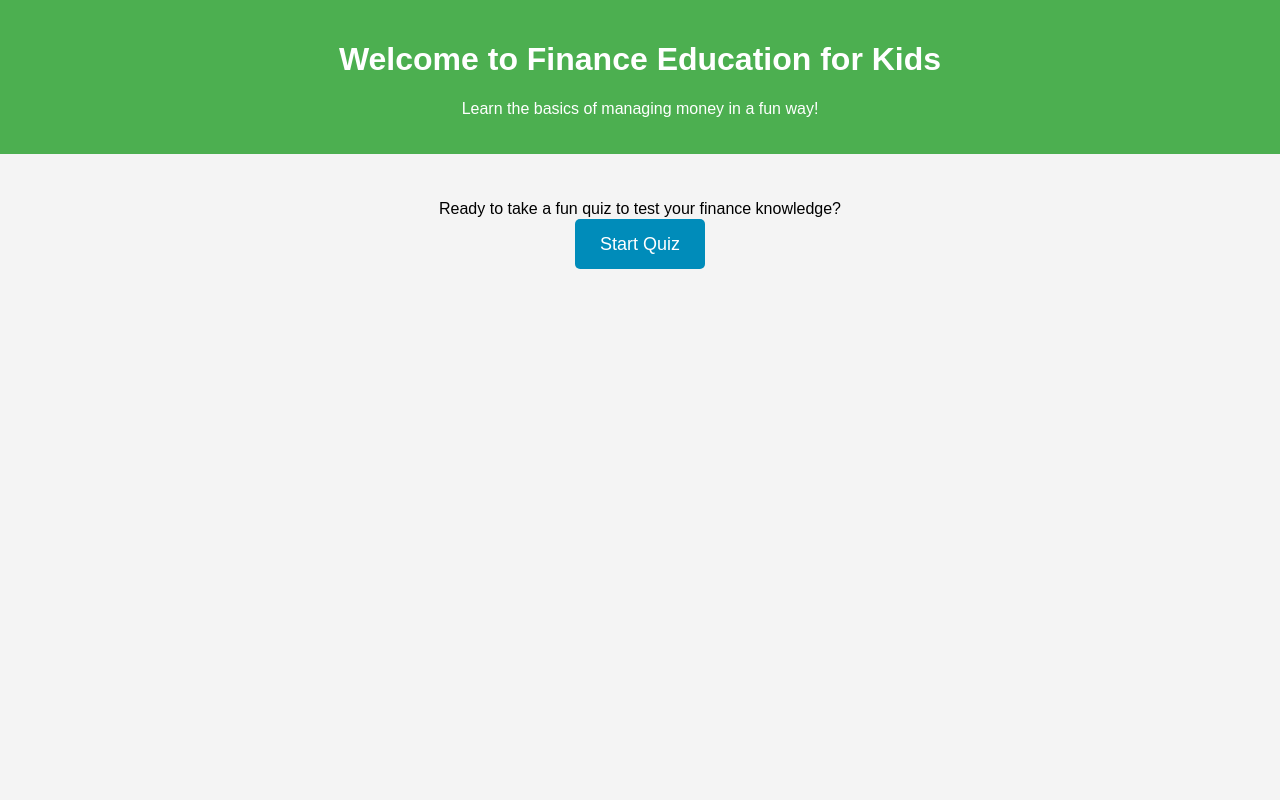
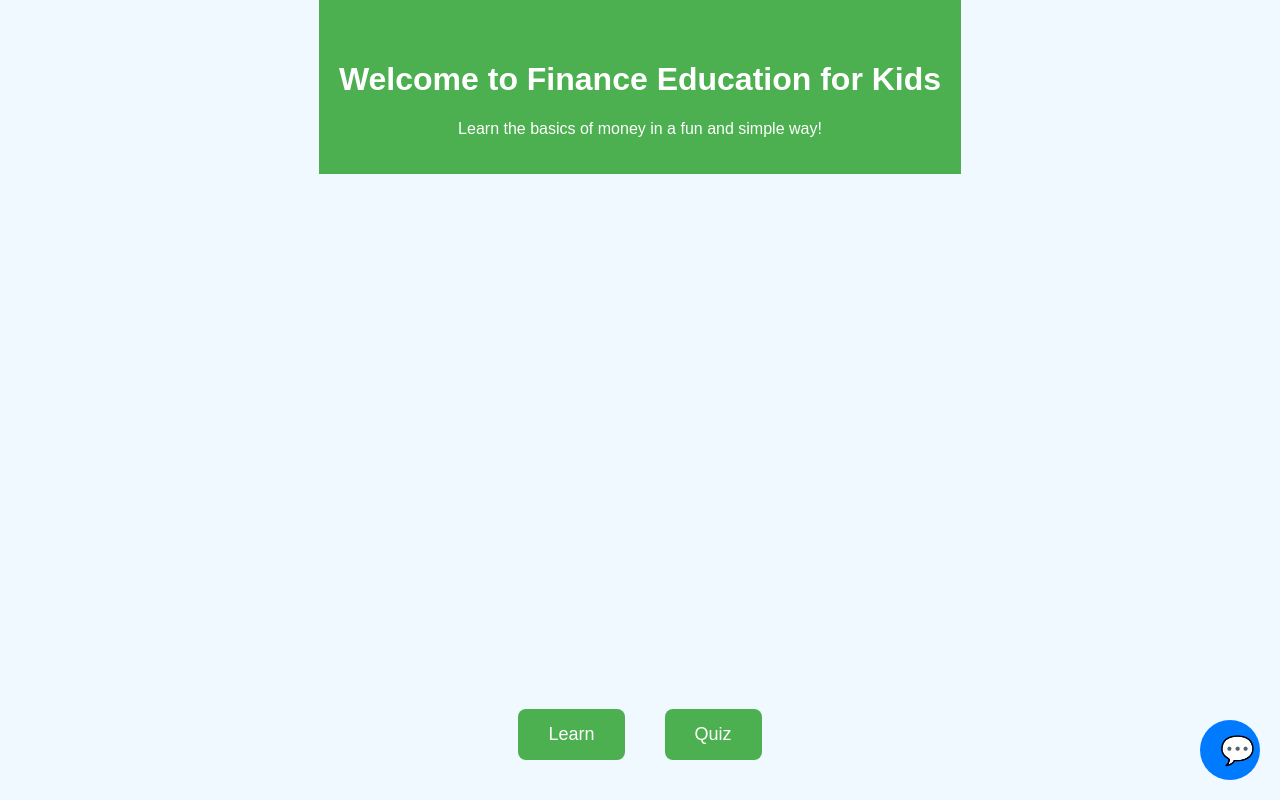
Before and after one commit to Code4Bharat-2025/team2, a Flask app: page / in a window 1280 px wide. Run offline with Flask 3, Linux system fonts and the light colour scheme.

Commit message:
update app

```diff
--- a/app.py
+++ b/app.py
@@ -2,30 +2,73 @@
 
 app = Flask(__name__)
 
-# Home route
+# Define quiz questions and correct answers
+questions = {
+    'q1': {
+        'question': "What is money?",
+        'options': {
+            'a': "Paper used for transactions",
+            'b': "Just numbers on a screen",
+            'c': "Something you find in a bank"
+        },
+        'answer': 'a'
+    },
+    'q2': {
+        'question': "What is a budget?",
+        'options': {
+            'a': "A way to save money",
+            'b': "A plan for spending money",
+            'c': "A type of investment"
+        },
+        'answer': 'b'
+    },
+    'q3': {
+        'question': "What is savings?",
+        'options': {
+            'a': "Money you spend on things you like",
+            'b': "Money that is borrowed",
+            'c': "Money put aside for future use"
+        },
+        'answer': 'c'
+    }
+}
+
+
 @app.route('/')
 def home():
     return render_template('home.html')
 
-# Quiz route
+
+@app.route('/learn')
+def learn():
+    return render_template('learn.html')
+
+
 @app.route('/quiz', methods=['GET', 'POST'])
 def quiz():
     if request.method == 'POST':
+        user_answers = {q: request.form.get(q) for q in questions}
+        results = {}
         score = 0
-        answers = {
-            'q1': 'a',  # Correct answer for question 1
-            'q2': 'b',  # Correct answer for question 2
-            'q3': 'c'   # Correct answer for question 3
-        }
 
-        for question, correct_answer in answers.items():
-            user_answer = request.form.get(question)
-            if user_answer == correct_answer:
+        for q_id, q_data in questions.items():
+            correct = q_data['answer']
+            user = user_answers.get(q_id)
+            is_correct = (user == correct)
+            if is_correct:
                 score += 1
+            results[q_id] = {
+                'question': q_data['question'],
+                'options': q_data['options'],
+                'correct': correct,
+                'user': user,
+                'is_correct': is_correct
+            }
 
-        return render_template('result.html', score=score)
+        return render_template('result.html', score=score, results=results)
 
-    return render_template('quiz.html')
+    return render_template('quiz.html', questions=questions)
+
 
 if __name__ == '__main__':
     app.run(debug=True)
--- a/templates/home.html
+++ b/templates/home.html
@@ -2,18 +2,75 @@
 <html lang="en">
 <head>
     <meta charset="UTF-8">
-    <meta name="viewport" content="width=device-width, initial-scale=1.0">
     <title>Finance Education for Kids</title>
     <link rel="stylesheet" href="{{ url_for('static', filename='style.css') }}">
+    <style>
+        body {
+            font-family: Arial, sans-serif;
+            background-color: #f0f9ff;
+            display: flex;
+            flex-direction: column;
+            align-items: center;
+            justify-content: space-between;
+            min-height: 100vh;
+            margin: 0;
+        }
+
+        header {
+            text-align: center;
+            padding: 40px 20px 20px;
+        }
+
+        .options {
+            display: flex;
+            gap: 40px;
+            margin: 40px;
+        }
+
+        .btn {
+            padding: 15px 30px;
+            background-color: #4CAF50;
+            color: white;
+            text-decoration: none;
+            border-radius: 8px;
+            font-size: 18px;
+        }
+
+        .btn:hover {
+            background-color: #45a049;
+        }
+
+        .chatbot-icon {
+            position: fixed;
+            bottom: 20px;
+            right: 20px;
+            background-color: #007BFF;
+            border: none;
+            color: white;
+            border-radius: 50%;
+            width: 60px;
+            height: 60px;
+            font-size: 28px;
+            cursor: pointer;
+        }
+
+        .chatbot-icon:hover {
+            background-color: #0056b3;
+        }
+    </style>
 </head>
 <body>
 <header>
     <h1>Welcome to Finance Education for Kids</h1>
-    <p>Learn the basics of managing money in a fun way!</p>
+    <p>Learn the basics of money in a fun and simple way!</p>
 </header>
-<main>
-    <p>Ready to take a fun quiz to test your finance knowledge?</p>
-    <a href="/quiz" class="button">Start Quiz</a>
-</main>
+
+<div class="options">
+    <a href="/learn" class="btn">Learn</a>
+    <a href="/quiz" class="btn">Quiz</a>
+</div>
+
+<!-- Chatbot icon (mock, to be linked or handled with JS later) -->
+<button class="chatbot-icon" onclick="alert('Chatbot coming soon!')">💬</button>
 </body>
 </html>
```
Also changed, not shown: templates/learn.html (added, +17 -0 lines), templates/quiz.html (+16 -25 lines), templates/result.html (+25 -10 lines).
